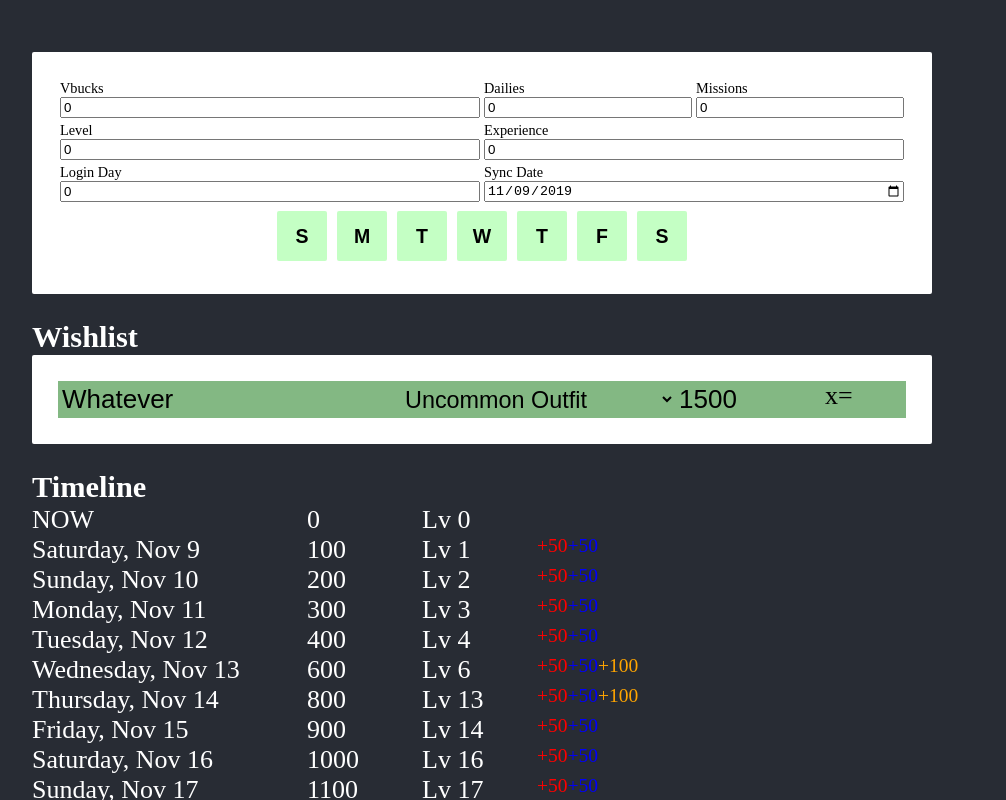
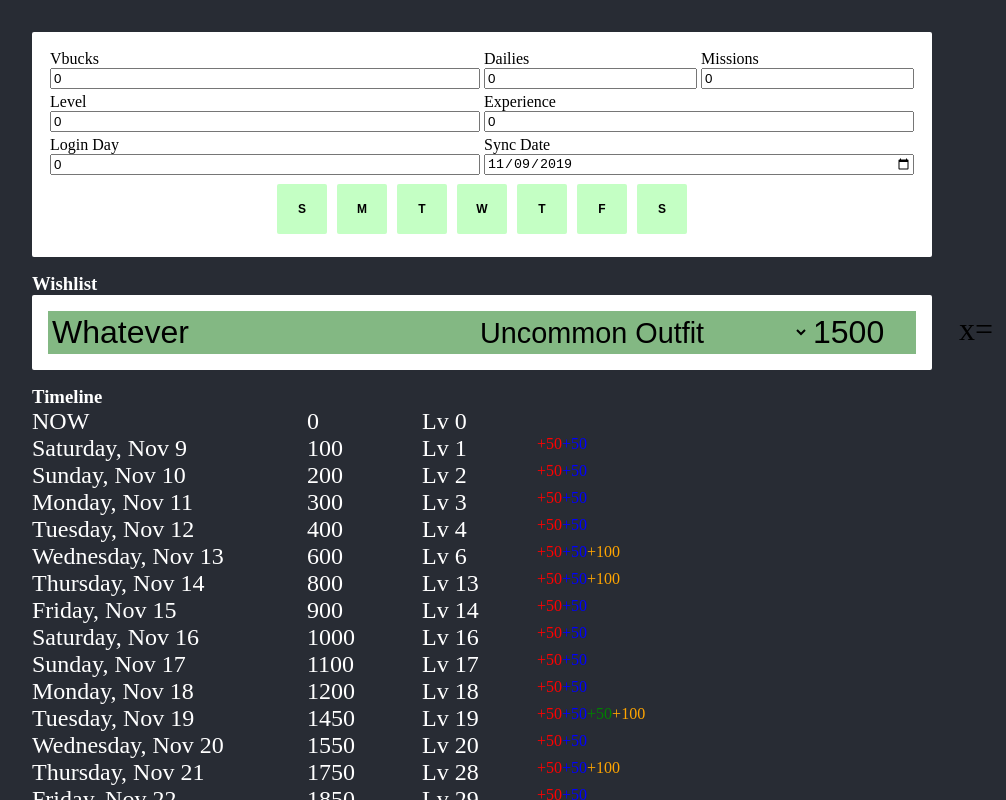
Before and after one commit to pirica/Forttomo, a React (Create React App) app: page / in a window 1280 px wide. Shown: the top 800 px of the page, without its empty margins (158-1164 px from the left). Built offline with nearby package versions, Linux system fonts and the light colour scheme.

Commit message:
Font size fixes

```diff
--- a/src/App.scss
+++ b/src/App.scss
@@ -9,7 +9,6 @@
     display: flex;
     align-items: center;
     flex-direction: column;
-    font-size: calc(10px + 2vmin);
     color: white;
 }
 
--- a/src/Components/InputView/InputView.scss
+++ b/src/Components/InputView/InputView.scss
@@ -7,10 +7,6 @@
     display: flex;
     flex-direction: column;
     padding: 2px;
-
-    label {
-        font-size: 0.55em;
-    }
 }
 
 .vbucks_section {
--- a/src/Components/TimelineView/TimelineView.scss
+++ b/src/Components/TimelineView/TimelineView.scss
@@ -4,6 +4,12 @@
 
 .date {
     width: 250px;
+}
+
+.date,
+.timeline_vbucks,
+.timeline_level {
+    font-size: 1.5rem;
 }
 
 .timeline_vbucks,
@@ -19,7 +25,6 @@
 
 .timeline_logs {
     display: flex;
-    font-size: 0.75em;
 
     .daily {
         color: red;
--- a/src/Components/WishlistView/WishlistView.scss
+++ b/src/Components/WishlistView/WishlistView.scss
@@ -1,13 +1,14 @@
 .wishlist_item {
     display: flex;
     width: 100%;
+    font-size: 2rem;
 }
 
 .wishlist_input {
     background: none;
     border: 2px solid transparent;
     border-radius: 5px;
-    font-size: 1em;
+    font-size: 2rem;
 }
 
 .wishlist_input:focus {
```
